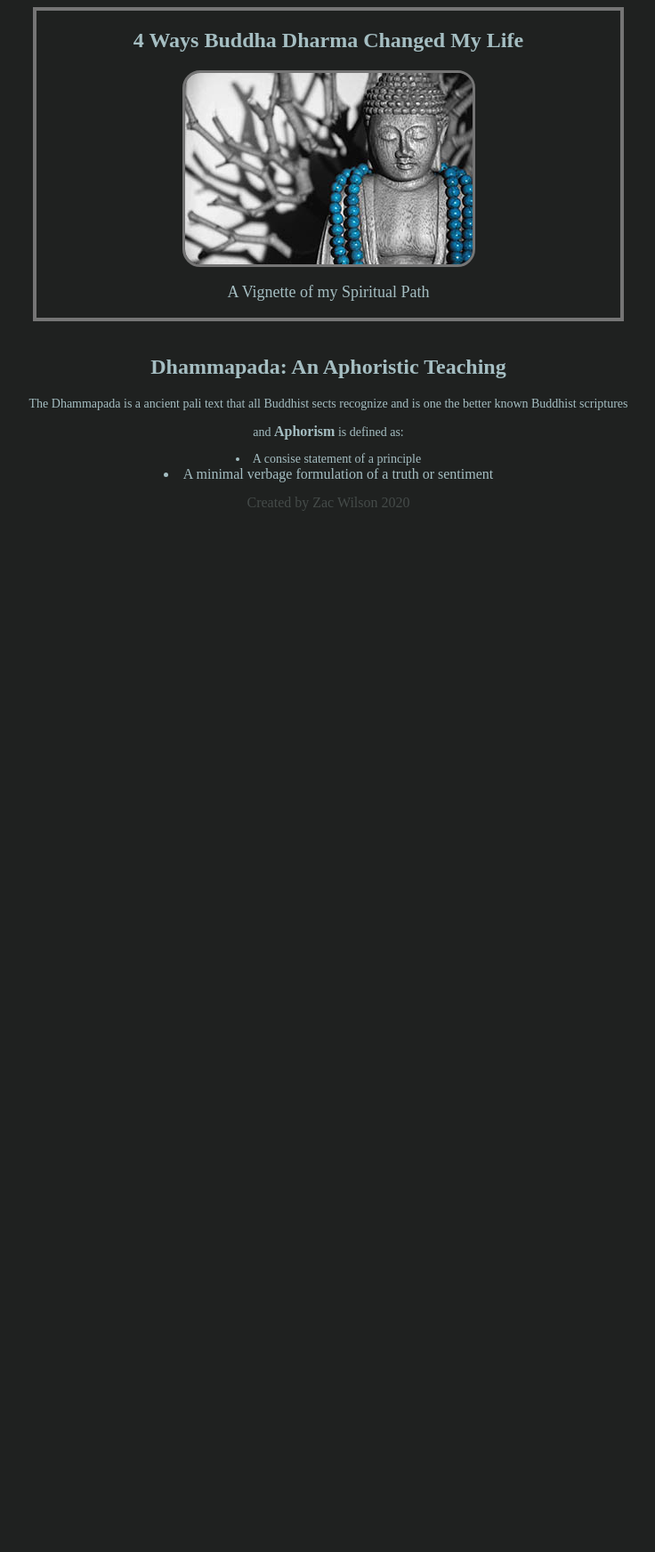
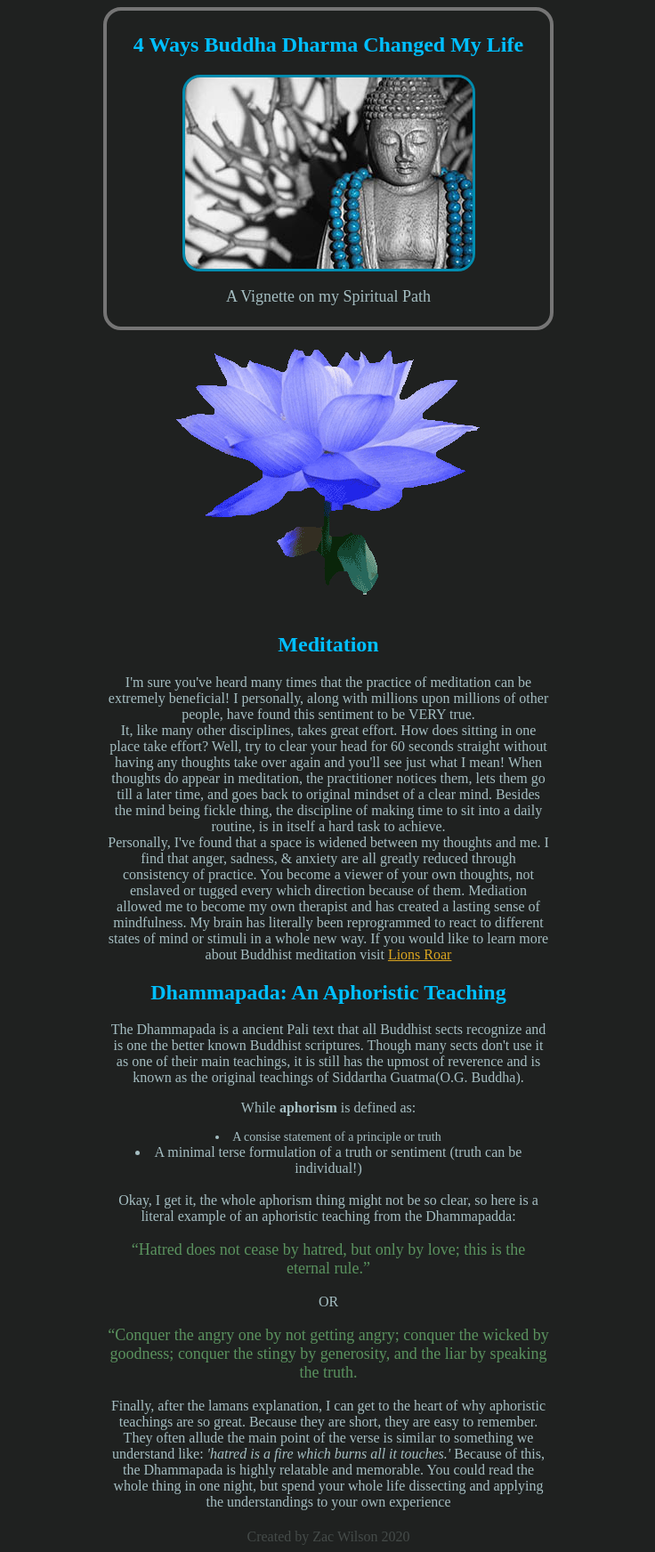
Before and after one commit to ZacWilson87/HTML-something-old, a plain HTML site: page index.html in a window 1280 px wide. Shown: the whole page at 89% size, without its empty margins (271-1007 px from the left). Before the commit the page ends 800 px from the top, so only its background shows below. Drawn offline with Linux system fonts and the light colour scheme.

Commit message:
added img to file & more text to body/ css stylization

```diff
--- a/index.html
+++ b/index.html
@@ -10,33 +10,6 @@
             background-color: #1f2120;
             text-align: center;
         }
-        p {
-            font-size: 14px;
-            color: #a5bec2;
-            text-align: center;
-        }
-        img {
-            border-radius: 20px;
-            border: 3px solid #757575;
-            display: block;
-            margin-left: auto;
-            margin-right: auto;
-        }
-        footer {
-            text-align: center;
-            color: #454b49
-        }
-        article{
-            color: #a5bec2
-        }
-        b{
-            font-size: 16px;
-        }
-        div{
-            border: 4px solid #757575;
-            margin-left: 300px;
-            margin-right: 300px;
-        }
 
     </style>
 </head>
@@ -44,13 +17,45 @@
     <div>
         <h2 class="headers" style="text-align: center;">4 Ways Buddha Dharma Changed My Life</h2>
         <img style="text-align: center;" src="./images/wooden-buddha-861x574.jpg" alt="Buddha with prayer beads">
-        <p style="font-size: 18px">A Vignette of my Spiritual Path</p>
+        <p style="font-size: 18px">A Vignette on my Spiritual Path</p>
     </div>
     <br>
-    <article>
+    <img style="border: none;" src="./images/blueLotus.gif" alt="Blue Lotus Flower">
+    <br>
+    <article id="articleBorder">
+        <h1 class="headers">Meditation</h1>
+        <p>I'm sure you've heard many times that the practice of meditation can be extremely beneficial! I personally, along
+            with millions upon millions of other people, have found this sentiment to be VERY true. <br> It, like many
+            other disciplines, takes great effort. How does sitting in one place take effort? Well, try to clear your head for 60 seconds straight
+            without having any thoughts take over again and you'll see just what I mean! When thoughts do appear in meditation, the practitioner
+            notices them, lets them go till a later time, and goes back to original mindset of a clear mind. Besides the mind being fickle thing,
+            the discipline of making time to sit into a daily routine, is in itself a hard task to achieve. <br> Personally, I've found that
+            a space is widened between my thoughts and me. I find that anger, sadness, & anxiety are all greatly reduced through consistency of
+            practice. You become a viewer of your own thoughts, not enslaved or tugged every which direction because of them. Mediation allowed
+            me to become my own therapist and has created a lasting sense of mindfulness. My brain has literally been reprogrammed to react to
+            different states of mind or stimuli in a whole new way. If you would like to learn more about Buddhist meditation visit
+            <a href="https://www.lionsroar.com/category/how-to/">Lions Roar</a>
+
+        </p>
         <h1 class="headers">Dhammapada: An Aphoristic Teaching</h1>
-        <p>The Dhammapada is a ancient pali text that all Buddhist sects recognize and is one the better known Buddhist scriptures</p>
-        <p>and <b>Aphorism</b> is defined as: <li style='font-size: 14px'>A consise statement of a principle</li><li>A minimal verbage formulation of a truth or sentiment</li></p>
+        <p>The Dhammapada is a ancient Pali text that all Buddhist sects recognize and is one the better known Buddhist scriptures. Though many
+            sects don't use it as one of their main teachings, it is still has the upmost of reverence and is known as the original teachings
+            of Siddartha Guatma(O.G. Buddha).
+        </p>
+        <p>While <b>aphorism</b> is defined as:<li style='font-size: 14px'>A consise statement of a principle or truth</li>
+            <li>A minimal terse formulation of a truth or sentiment (truth can be individual!)</li><br>
+            Okay, I get it, the whole aphorism thing might not be so clear, so here is a literal example of an aphoristic teaching from the
+            Dhammapadda: <br>
+            <p style="color: rgb(90, 146, 94); font-size: 18px;">“Hatred does not cease by hatred, but only by love; this is the eternal rule.”</p>
+            OR <br>
+            <p style="color: rgb(90, 146, 94); font-size: 18px;">“Conquer the angry one by not getting angry; conquer the wicked by goodness; conquer the
+            stingy by generosity, and the liar by speaking the truth.</p>
+            Finally, after the lamans explanation, I can get to the heart of why aphoristic teachings are so great. Because they are short,
+            they are easy to remember. They often allude the main point of the verse is similar to something we understand like: <em>'hatred is a
+            fire which burns all it touches.'</em>  Because of this, the Dhammapada is highly relatable and memorable. You could read the whole thing
+            in one night, but spend your whole life dissecting and applying the understandings to your own experience
+
+        </p>
 
     </article>
 
--- a/style.css
+++ b/style.css
@@ -1,4 +1,70 @@
 
 .headers {
+    color: deepskyblue;
+
+}
+a:link{
+    color: goldenrod;
+}
+a:visited{
+    color: goldenrod;
+}
+a:hover{
+    color: #008caf;
+    font-size: larger;
+}
+p {
+    font-size: 16px;
+    color: #a5bec2;
+    text-align: center;
+}
+img {
+    border-radius: 20px;
+    border: 3px solid #008caf;
+    display: block;
+    margin-left: auto;
+    margin-right: auto;
+    object-fit: scale-down;
+}
+footer {
+    text-align: center;
+    color: #454b49
+}
+article{
     color: #a5bec2
 }
+b{
+    font-size: 16px;
+}
+div{
+    border-radius: 20px;
+    border: 4px solid #757575;
+    padding: 5px;
+    margin-left: 30%;
+    margin-right: 30%;
+}
+#scale{
+    object-fit: scale-down;
+}
+@media only screen and (min-width: 768px) {
+    /* For desktop: */
+    .col-1 {width: 8.33%;}
+    .col-2 {width: 16.66%;}
+    .col-3 {width: 25%;}
+    .col-4 {width: 33.33%;}
+    .col-5 {width: 41.66%;}
+    .col-6 {width: 50%;}
+    .col-7 {width: 58.33%;}
+    .col-8 {width: 66.66%;}
+    .col-9 {width: 75%;}
+    .col-10 {width: 83.33%;}
+    .col-11 {width: 91.66%;}
+    .col-12 {width: 100%;}
+}
+#articleBorder{
+    border: 0px solid #ffffff;
+    display: block;
+    padding: 5px;
+    margin-left: 30%;
+    margin-right: 30%;
+}
```
Also changed, not shown: images/blueLotus.gif (added).
